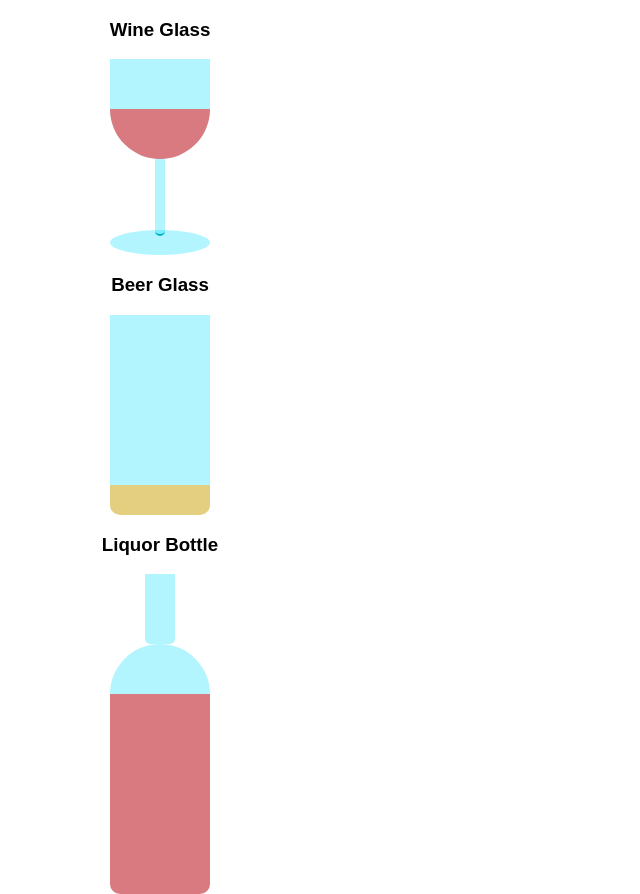
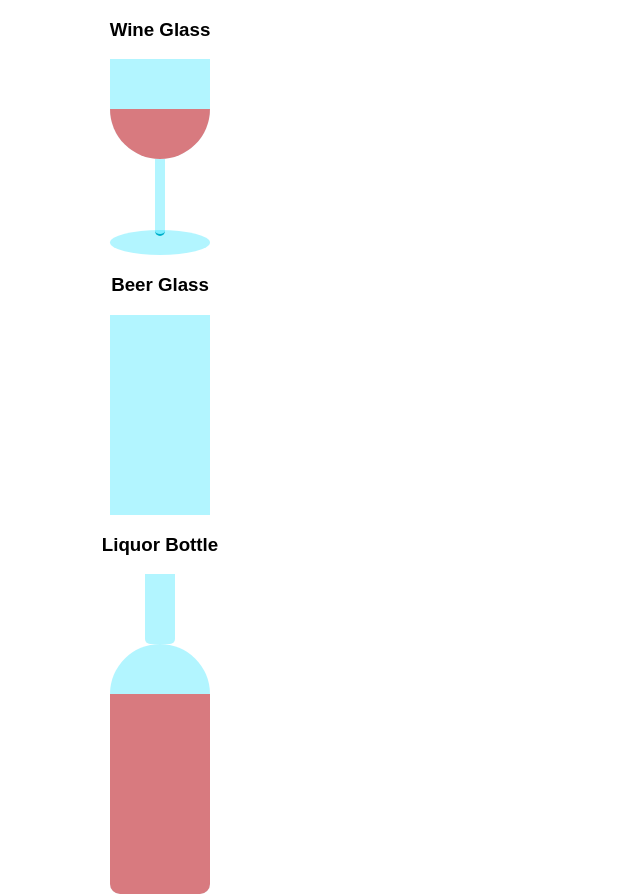
Before and after one commit to boveus/alcohol-consumption, a React (Create React App) app: page / in a window 1280 px wide. Shown: the whole page, without its empty margins (0-640 px from the left). Built offline with nearby package versions, Linux system fonts and the light colour scheme.

Commit message:
fix logic for beer glass

```diff
--- a/src/App.css
+++ b/src/App.css
@@ -75,9 +75,8 @@
 
 .beerglass {
   margin: 0 auto;
-  height: 30px;
+  height: 200px;
   width: 100px;
-  border-radius: 0px 0px 0% 0%;
   box-sizing: border-box;
   background-color: rgba(0,222,255, 0.3);
 }
@@ -85,8 +84,7 @@
 .beer {
   margin: 0 auto;
   width: 100px;
-  height: 170px;
-  border-radius: 0px 0px 10px 10px;
+  height: 200px;
   display: block;
   z-index: -1;
   background-color: rgba(200,160,0, 0.5);
--- a/src/components/beer_glass.js
+++ b/src/components/beer_glass.js
@@ -6,7 +6,7 @@ class BeerGlass extends Component {
     this.state = {fill: 0}
   }
 
-  // Namibia is the highest consumption with 376, so 376 is 100%
+  // Namibia is the highest consumption with 376, so 376 is the maximum
   computeFill () {
     let pcg = this.state.fill / 376
     let topPadding = (170 * pcg) + 30
@@ -17,14 +17,13 @@ class BeerGlass extends Component {
   render () {
     return (
       <div className='beer-glass'>
-        <div className='beerglass' style={{height: `${170 - (170 * (this.state.fill / 376))}px`}} />
+        <div className='beerglass' style={{height: `${(200 - (200 * (this.state.fill / 376)))}px`}} />
         <div className='handle' />
-        <span className='beer' style={{height: `${(170 * (this.state.fill / 376) + 30)}px`}} />
+        <span className='beer' style={{height: `${(200 * (this.state.fill / 376))}px`}} />
       </div>
     )
   }
 }
 
 
-
 export default BeerGlass
```
